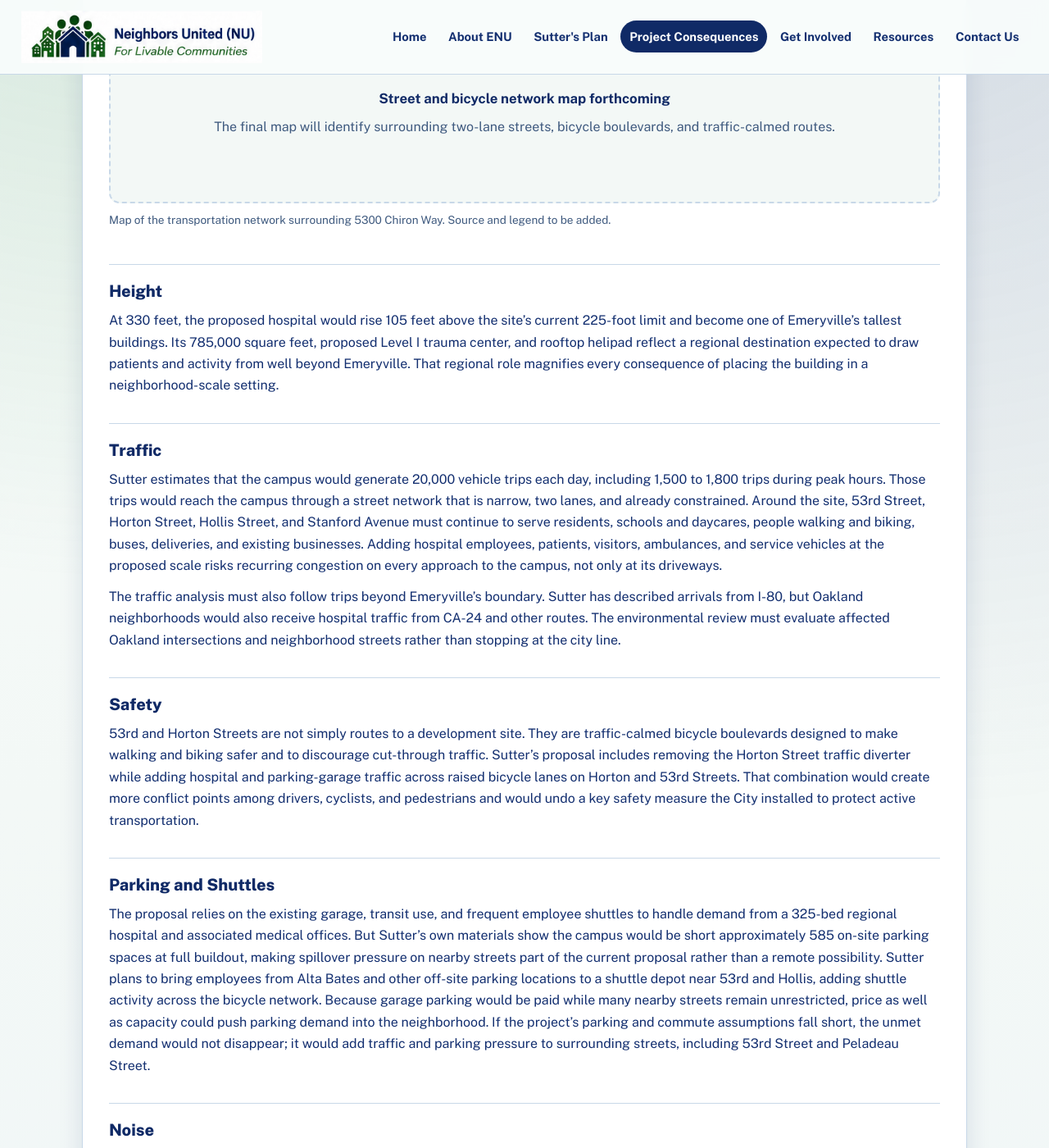
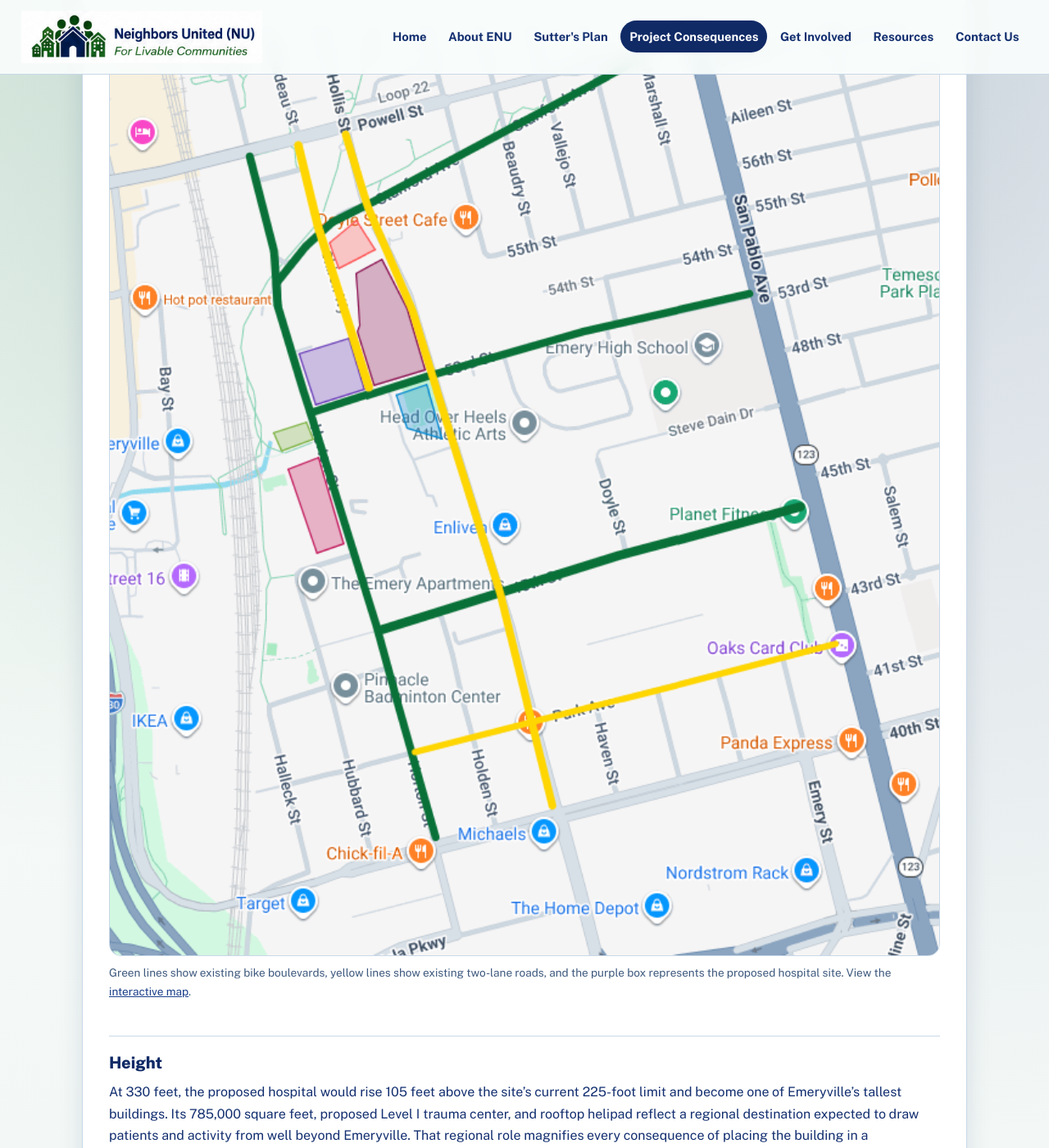
Before and after one commit to kcmasterpiece/neighbors-united, a Jekyll site: the page built from project-consequences.md, in a window 1280 px wide and 1400 px high, scrolled down 658 px. Shown: the whole window at 82% size. Built offline with Jekyll 4.4.1, drawn with Linux system fonts in a browser that asks for light colours.

Commit message:
Add bike boulevard and road map

```diff
--- a/project-consequences.md
+++ b/project-consequences.md
@@ -26,11 +26,12 @@
   </p>
 
   <figure class="content-placeholder" aria-labelledby="street-map-caption">
-    <div class="placeholder-content">
-      <strong>Street and bicycle network map forthcoming</strong>
-      <span>The final map will identify surrounding two-lane streets, bicycle boulevards, and traffic-calmed routes.</span>
-    </div>
-    <figcaption id="street-map-caption">Map of the transportation network surrounding 5300 Chiron Way. Source and legend to be added.</figcaption>
+    <img src="{{ '/content/images/bike and two lane roads around site.png' | relative_url }}" alt="Map around the proposed hospital site showing bike boulevards, two-lane roads, and the hospital site boundary" />
+    <figcaption id="street-map-caption">
+      Green lines show existing bike boulevards, yellow lines show existing two-lane roads, and the
+      purple box represents the proposed hospital site. View the
+      <a href="https://www.google.com/maps/d/viewer?mid=1sYHRossNfnTiknL7EpRKi1biPcp08BY&amp;ll=37.832521946795005%2C-122.28511251401673&amp;z=16" target="_blank" rel="noopener">interactive map</a>.
+    </figcaption>
   </figure>
 
   <div class="consequence-topics">
```
Also changed, not shown: content/images/bike and two lane roads around site.png (added).
